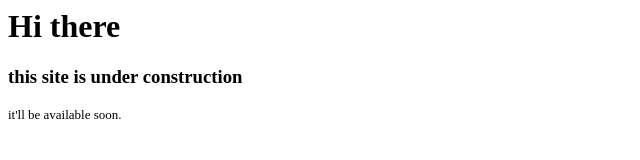
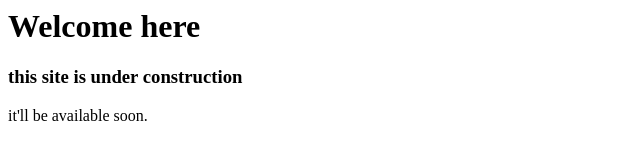
Before and after one commit to Mak-2002/nodejsLearning, a plain HTML site: page index.html in a window 1280 px wide. Shown: the whole page, without its empty margins (0-640 px from the left). Drawn offline with Linux system fonts and the light colour scheme.

Commit message:
Revert "added server-lite"
This reverts commit cc5e13ef3fbc7036b455bb0b698bbe59d7845b48.

```diff
--- a/index.html
+++ b/index.html
@@ -3,8 +3,8 @@
         <title>new HTML document</title>
     </head>
     <body>
-        <h1>Hi there</h1>
+        <h1>Welcome here</h1>
         <h3>this site is under construction</h3>
-        <p style="font-size: small;">it'll be available soon.</p>
+        <p>it'll be available soon.</p>
     </body>
 </html>
```
Also changed, not shown: package.json (deleted, +0 -24 lines), 1 other file.
